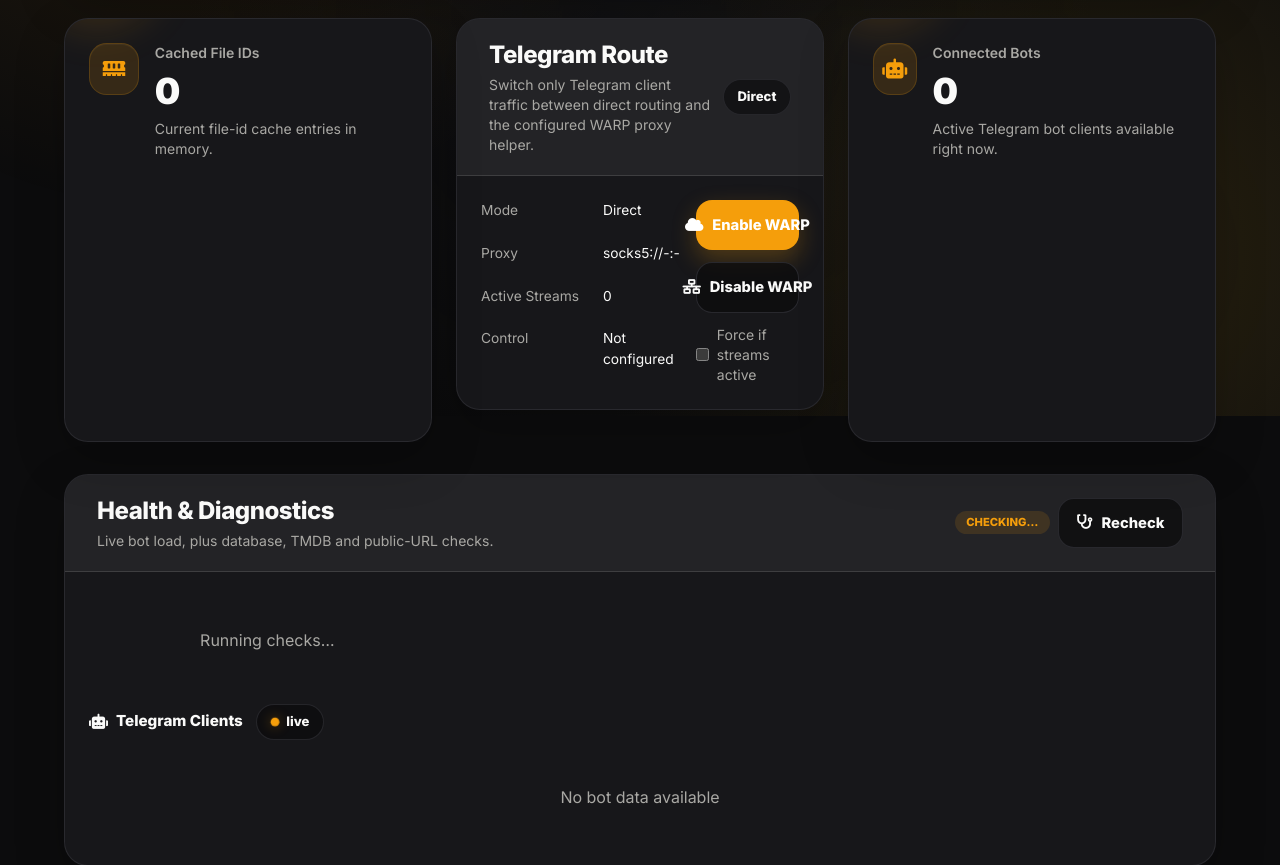
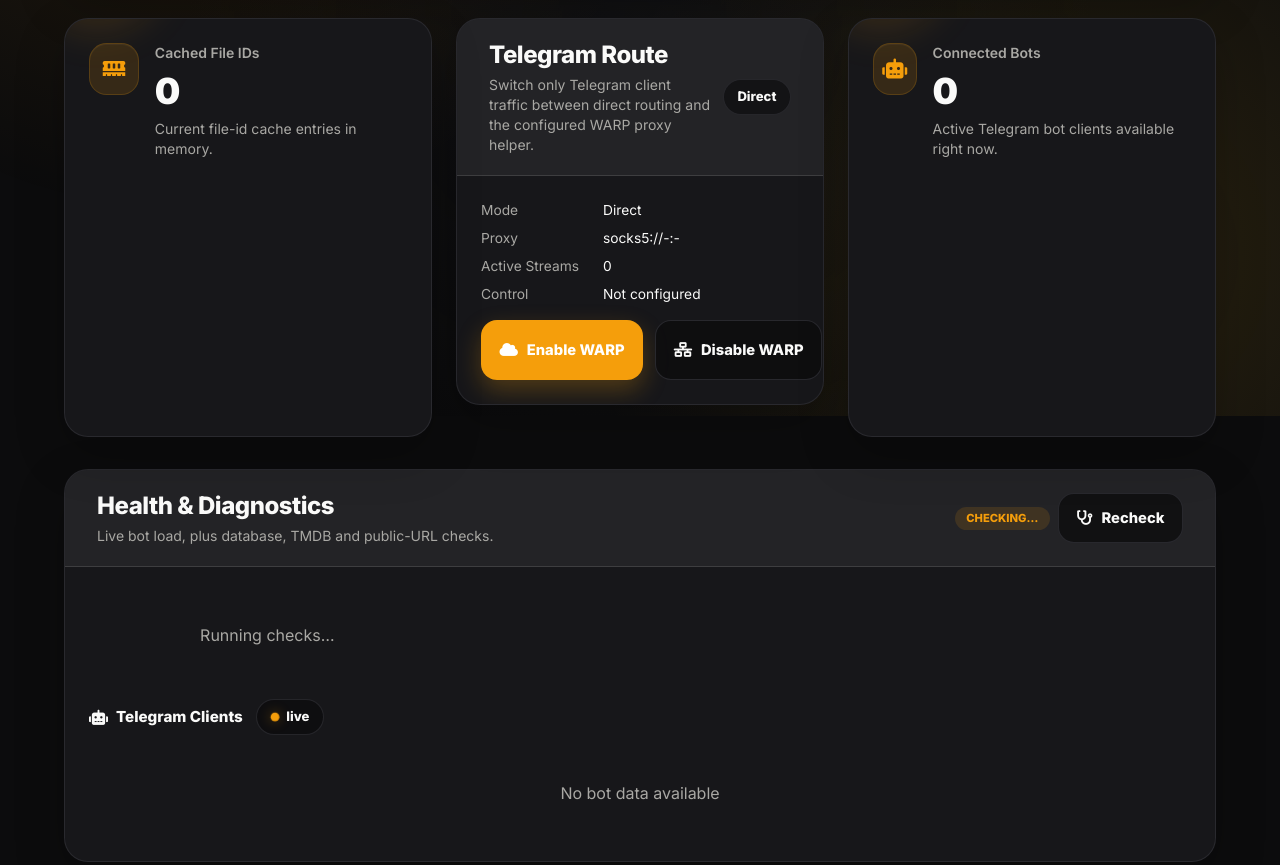
Before and after one commit to rohan-js/Telegram-Stremio, a FastAPI app: page /admin/dashboard in a window 1280 px wide. Shown: the part 384-1249 px from the top of the page. Run offline with FastAPI, Linux system fonts and the light colour scheme; the visitor is signed in with stand-in values (Sample User, id 1); data that the repository does not hold is empty; parts of the project's set-up code (start-up, migrations or seed data) failed here and were passed over; some libraries are stand-ins or nearby versions.

Commit message:
Fix WARP buttons overflow: stack buttons below key-value grid instead of beside it
Remove side-by-side grid layout. Buttons now sit in a full-width row
below the Mode/Proxy/Active Streams/Control key-value pairs, preventing
Enable WARP and Disable WARP text from being clipped at the card edge.

```diff
--- a/Backend/fastapi/templates/admin_dashboard.html
+++ b/Backend/fastapi/templates/admin_dashboard.html
@@ -357,16 +357,16 @@
             </div>
             <span class="pill" id="warp-mode-pill">Loading</span>
         </div>
-        <div class="p-4 sm:p-5 lg:p-6 grid grid-cols-1 lg:grid-cols-[1fr_minmax(0,auto)] gap-4">
+        <div class="p-4 sm:p-5 lg:p-6">
             <div class="mobile-kv">
                 <div class="key">Mode</div><div id="warp-mode">-</div>
                 <div class="key">Proxy</div><div id="warp-proxy">-</div>
                 <div class="key">Active Streams</div><div id="warp-active">-</div>
                 <div class="key">Control</div><div id="warp-control">-</div>
             </div>
-            <div class="flex flex-col sm:flex-row lg:flex-col gap-3 min-w-0">
-                <button onclick="applyWarp(true, false)" class="btn-ui btn-primary w-full"><i class="fas fa-cloud"></i> Enable WARP</button>
-                <button onclick="applyWarp(false, false)" class="btn-ui btn-ghost w-full"><i class="fas fa-network-wired"></i> Disable WARP</button>
+            <div class="flex flex-col sm:flex-row gap-3 mt-4">
+                <button onclick="applyWarp(true, false)" class="btn-ui btn-primary"><i class="fas fa-cloud"></i> Enable WARP</button>
+                <button onclick="applyWarp(false, false)" class="btn-ui btn-ghost"><i class="fas fa-network-wired"></i> Disable WARP</button>
                 <label class="flex items-center gap-2 muted text-sm">
                     <input id="warp-force" type="checkbox"> Force if streams active
                 </label>
```
